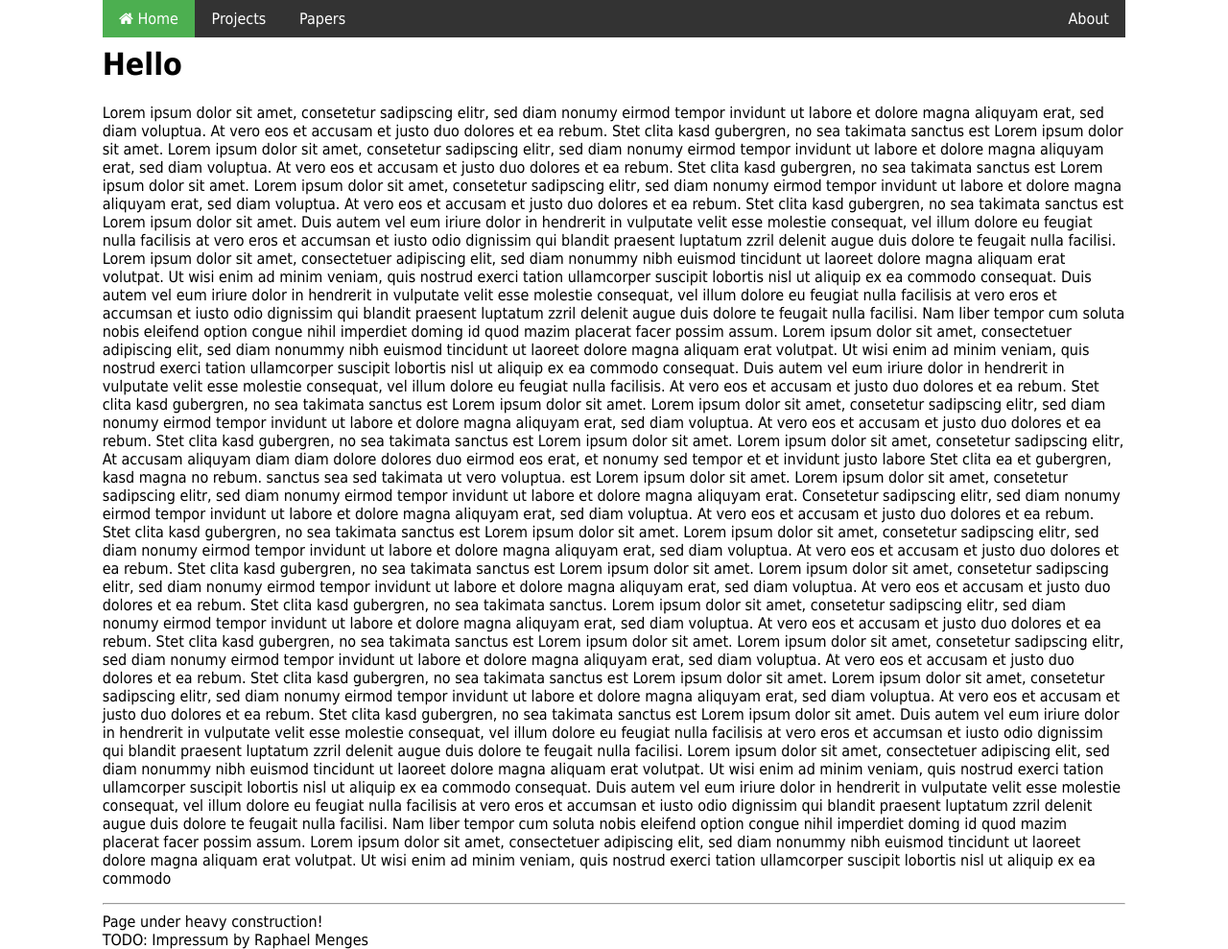
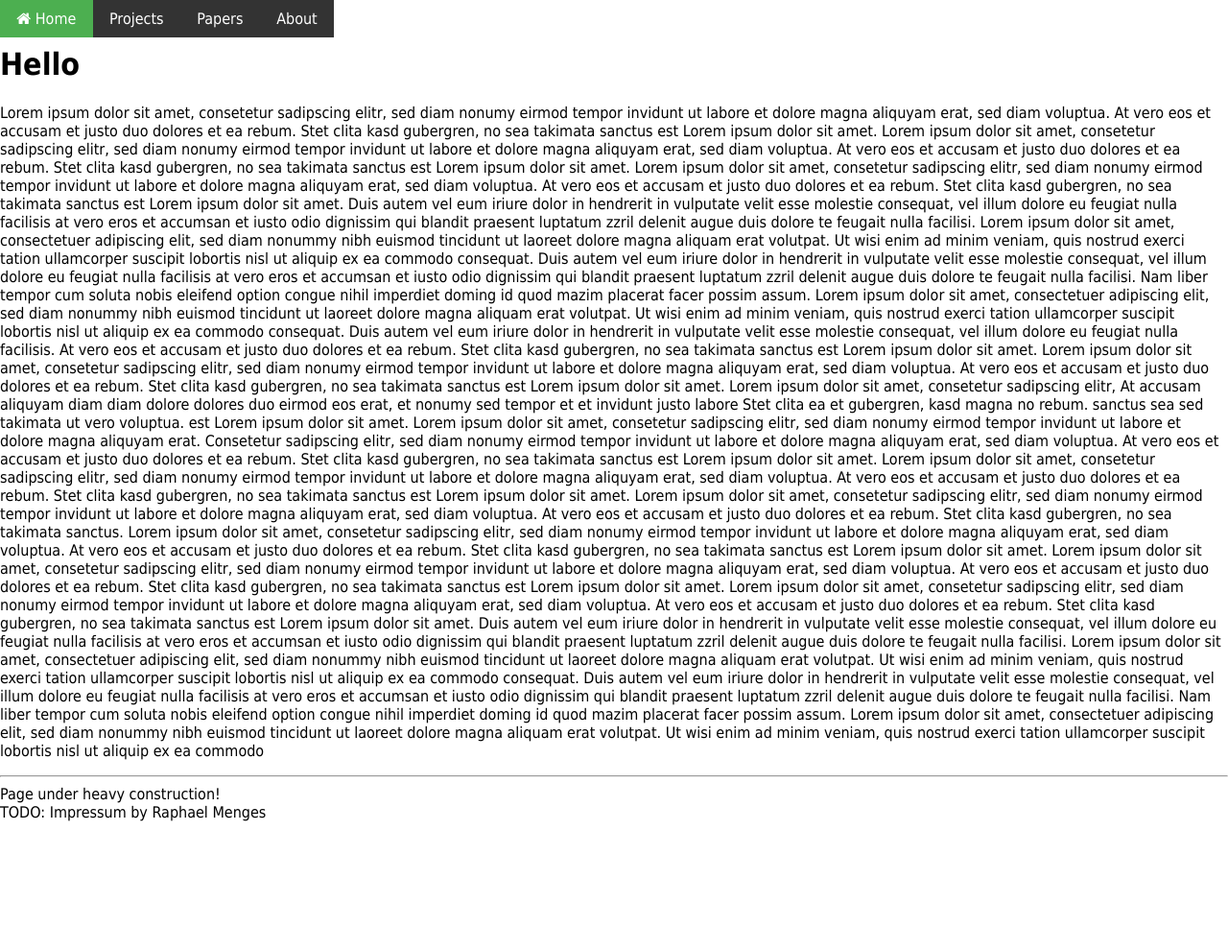
Before and after one commit to raphaelmenges/raphaelmenges.github.io, a Jekyll site: the page built from index.html, in a window 1280 px wide and 989 px high. Shown: the whole window at 96% size. Built offline with Jekyll 4.4.1, drawn with Linux system fonts in a browser that asks for light colours.

Commit message:
Debugging mobile view.

```diff
--- a/css/main.css
+++ b/css/main.css
@@ -3,7 +3,7 @@ body {
 	font-family: Tahoma, Geneva, sans-serif;
 	padding:0pt;
 	margin: 0 auto;
-	width: 800pt;
+	/* width: 800pt; */
 	overflow-y: scroll;
 }
 
@@ -11,10 +11,10 @@ body {
 .navbar {
 	position: fixed;
 	list-style-type: none;
-	top: -1px;
-	width: 800pt;
 	margin: 0;
 	padding: 0;
+	top: -1px;
+	/* width: 800pt; */
 	overflow: hidden;
 	background-color: #333;
 }
```
